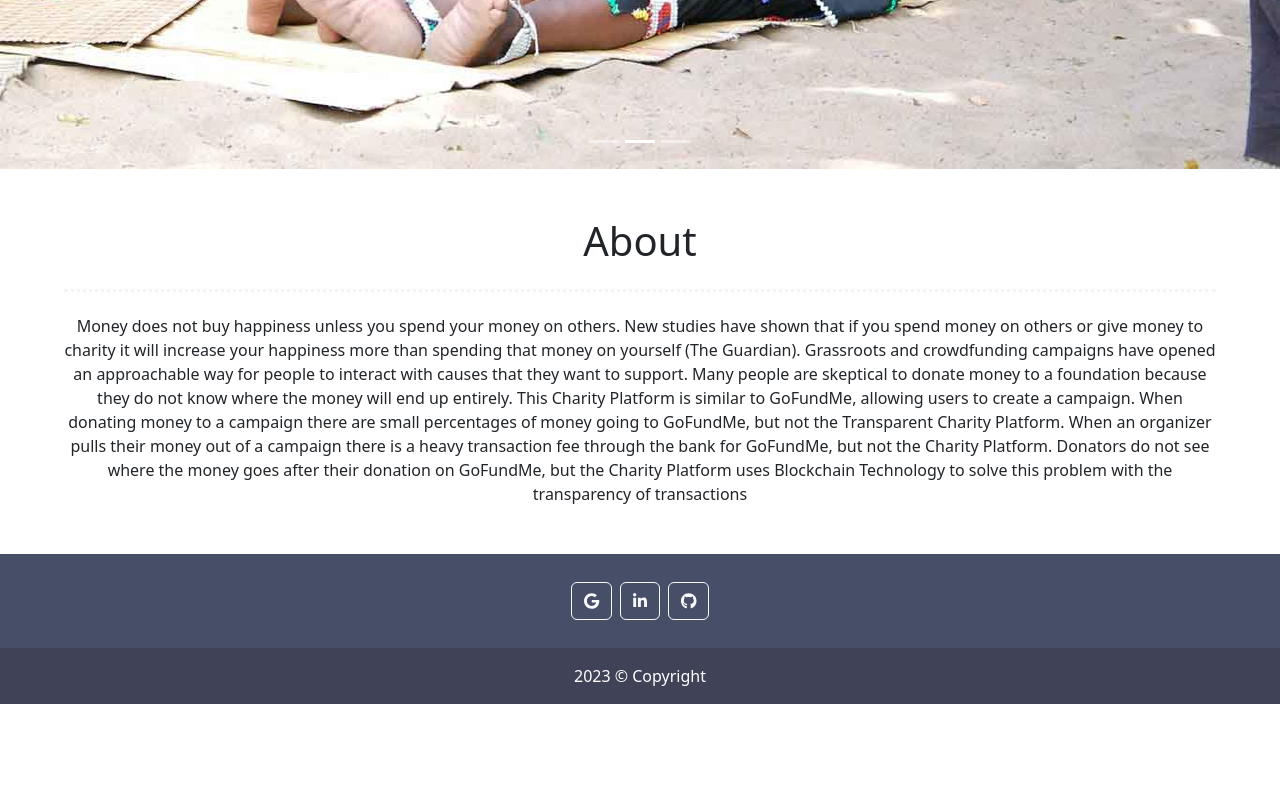
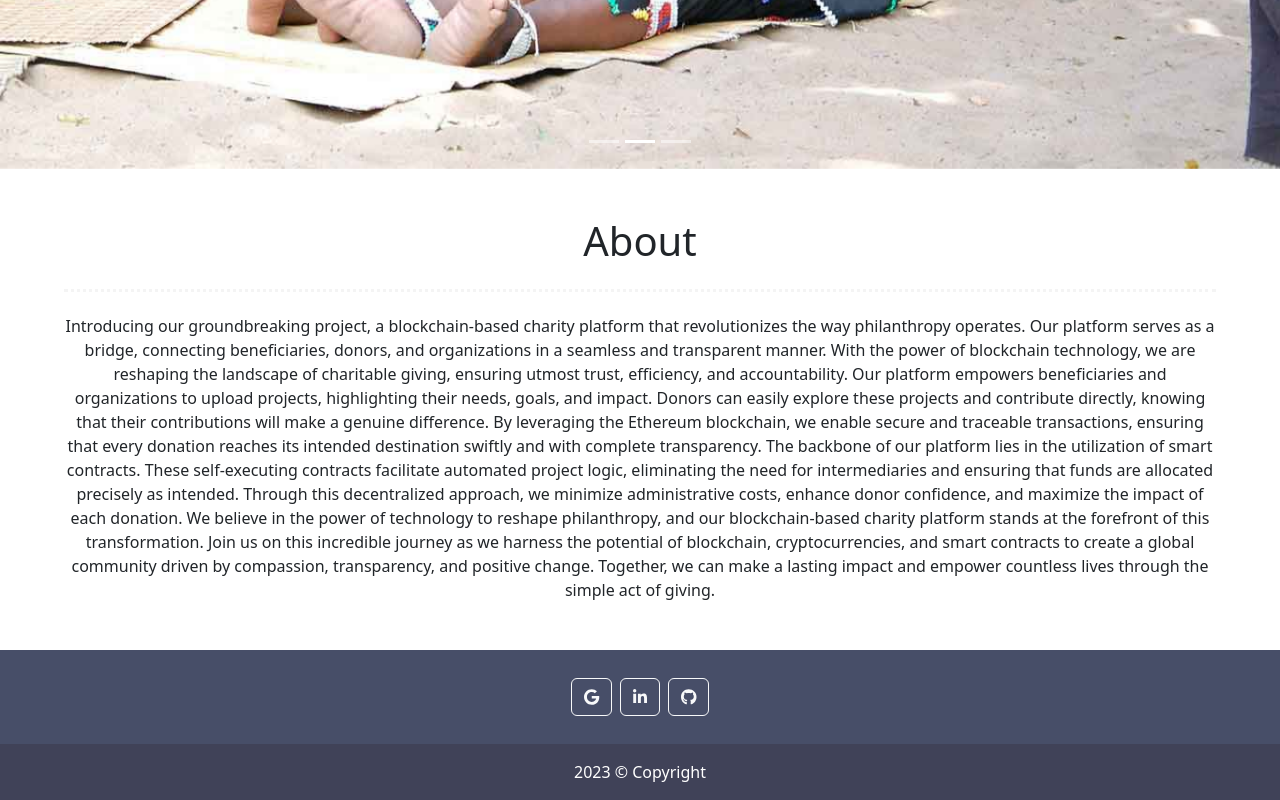
Before and after one commit to MuhammadMansoorAhmed/FYP-Project, a React (Create React App) app: page / in a window 1280 px wide. Shown: the part 687-1487 px from the top of the page. Before the commit the page ends 1391 px from the top, so only its background shows below. Built offline with nearby package versions, Linux system fonts and the light colour scheme.

Commit message:
Finalize Commit Befire Defence

```diff
--- a/src/Components/About.jsx
+++ b/src/Components/About.jsx
@@ -8,24 +8,15 @@ const About = () => {
         <h1>About</h1>
         <hr className="hori-rule" />
         <div >
-        <p className="About-para mb-5">
-          Money does not buy happiness unless you spend your money on others.
-          New studies have shown that if you spend money on others or give money
-          to charity it will increase your happiness more than spending that
-          money on yourself (The Guardian). Grassroots and crowdfunding
-          campaigns have opened an approachable way for people to interact with
-          causes that they want to support. Many people are skeptical to donate
-          money to a foundation because they do not know where the money will
-          end up entirely. This Charity Platform is similar to GoFundMe,
-          allowing users to create a campaign. When donating money to a campaign
-          there are small percentages of money going to GoFundMe, but not the
-          Transparent Charity Platform. When an organizer pulls their money out
-          of a campaign there is a heavy transaction fee through the bank for
-          GoFundMe, but not the Charity Platform. Donators do not see where the
-          money goes after their donation on GoFundMe, but the Charity Platform
-          uses Blockchain Technology to solve this problem with the transparency
-          of transactions
-        </p>
+          <p className="About-para mb-5">
+            Introducing our groundbreaking project, a blockchain-based charity platform that revolutionizes the way philanthropy operates. Our platform serves as a bridge, connecting beneficiaries, donors, and organizations in a seamless and transparent manner. With the power of blockchain technology, we are reshaping the landscape of charitable giving, ensuring utmost trust, efficiency, and accountability.
+
+            Our platform empowers beneficiaries and organizations to upload projects, highlighting their needs, goals, and impact. Donors can easily explore these projects and contribute directly, knowing that their contributions will make a genuine difference. By leveraging the Ethereum blockchain, we enable secure and traceable transactions, ensuring that every donation reaches its intended destination swiftly and with complete transparency.
+
+            The backbone of our platform lies in the utilization of smart contracts. These self-executing contracts facilitate automated project logic, eliminating the need for intermediaries and ensuring that funds are allocated precisely as intended. Through this decentralized approach, we minimize administrative costs, enhance donor confidence, and maximize the impact of each donation.
+
+            We believe in the power of technology to reshape philanthropy, and our blockchain-based charity platform stands at the forefront of this transformation. Join us on this incredible journey as we harness the potential of blockchain, cryptocurrencies, and smart contracts to create a global community driven by compassion, transparency, and positive change. Together, we can make a lasting impact and empower countless lives through the simple act of giving.
+          </p>
         </div>
       </div>
     </>
--- a/src/Components/ListProjects.jsx
+++ b/src/Components/ListProjects.jsx
@@ -41,7 +41,7 @@ const ListProjects = ({ state }) => {
     // eslint-disable-next-line react-hooks/exhaustive-deps
   }, [charityContract, userType]);
 
-  useEffect(() => { });
+
 
   //check User
   const checkUserType = async () => {
@@ -89,8 +89,8 @@ const ListProjects = ({ state }) => {
       const transfer = await charityContract.donate(idx, {
         value: val
       });
-      const receipt = await transfer.wait();
-      console.log("Transaction completed:", receipt.transactionHash);
+      await transfer.wait();
+      // console.log("Transaction completed:", receipt.transactionHash);
     } catch (error) {
       if (error.code === "CANCELLED") {
         console.log("Transaction cancelled by user");
@@ -98,6 +98,7 @@ const ListProjects = ({ state }) => {
         console.log("Transaction failed:", error.message);
       }
     }
+    window.location.reload();
   };
   //handling Donation
   const handleDonation = async (idx) => {
@@ -130,14 +131,6 @@ const ListProjects = ({ state }) => {
         console.log("Transaction failed:", error.message);
       }
     }
-
-    // const transaction = {
-    //   to: projects[projectID].userType,
-    //   value: value,
-    // };
-    // await signer.sendTransaction(transaction);
-
-    transferDonation(projectID, value);
   };
 
   const handleSearch = (event) => {
@@ -251,7 +244,7 @@ const ListProjects = ({ state }) => {
               </Card.Body>
             </Card>
           </Col>)
-        )) : (Array.from({ length: filteredProjects.length }).map((_, id) =>(
+        )) : (Array.from({ length: filteredProjects.length }).map((_, id) => (
           <Col key={filteredProjects[id].id}>
             <Card>
               <Card.Header className="text-center fw-bold">
@@ -339,7 +332,6 @@ const ListProjects = ({ state }) => {
             </Card>
           </Col>)
         ))
-
         }
       </Row>
     </div>
--- a/src/Components/NavBar.jsx
+++ b/src/Components/NavBar.jsx
@@ -53,7 +53,7 @@ const NavBar = ({ state }) => {
               </Nav.Link>
               {isUserLogin ? (
                 <Nav.Link className="text-white" href="#" onClick={logOutCall}>
-                  LogOut
+                  Logout
                 </Nav.Link>
               ) : (
                 <>
--- a/src/Components/Projects.jsx
+++ b/src/Components/Projects.jsx
@@ -1,17 +1,82 @@
-import React, { useState } from "react";
+import React, { useState, useEffect } from "react";
 import { Button, Modal } from "react-bootstrap";
 import "./Projectform.css";
 import Projectform from "./Projectform";
 
 const Projects = ({ state }) => {
+  const { authContract } = state;
   const [showFrom, setShowForm] = useState(false);
 
   const handleCloseForm = () => setShowForm(false);
   const handleShowForm = () => setShowForm(true);
 
+  const [userType, setUserType] = useState(null);
+
+  useEffect(() => {
+    const getUserType = async () => {
+      if (authContract) {
+        const type = await checkUserType();
+        setUserType(type);
+      }
+    };
+    getUserType();
+    // eslint-disable-next-line react-hooks/exhaustive-deps
+  }, [authContract]);
+
+  //check User
+  const checkUserType = async () => {
+    const logUser = await authContract.user(authContract.signer.getAddress());
+    const userType = logUser.userType;
+    // console.log(logUser.addr, logUser.userType, logUser.isUserLoggedIn);
+    return userType;
+  };
+
   return (
     <>
-      <section className="text-center mt-3">
+      {userType === 2?(
+        <>
+          <hr className="horiz" />
+          <Modal show={showFrom} onHide={handleCloseForm}>
+            <Modal.Header closeButton>
+              <Modal.Title>Project Form</Modal.Title>
+            </Modal.Header>
+            <Modal.Body>
+              <Projectform state={state} />
+            </Modal.Body>
+            <Modal.Footer>
+              <Button variant="secondary" onClick={handleCloseForm}>
+                Close
+              </Button>
+            </Modal.Footer>
+          </Modal>
+        </>):(
+      <><section className="text-center mt-3">
+
+        <Button
+          className="btn center-block "
+          type="button"
+          variant="primary"
+          onClick={handleShowForm}
+        >
+          Add Project
+        </Button>
+      </section>
+        <hr className="horiz" />
+        <Modal show={showFrom} onHide={handleCloseForm}>
+          <Modal.Header closeButton>
+            <Modal.Title>Project Form</Modal.Title>
+          </Modal.Header>
+          <Modal.Body>
+            <Projectform state={state} />
+          </Modal.Body>
+          <Modal.Footer>
+            <Button variant="secondary" onClick={handleCloseForm}>
+              Close
+            </Button>
+          </Modal.Footer>
+        </Modal></>)}
+      {/* <section className="text-center mt-3">
+
         <Button
           className="btn center-block "
           type="button"
@@ -34,7 +99,7 @@ const Projects = ({ state }) => {
             Close
           </Button>
         </Modal.Footer>
-      </Modal>
+      </Modal> */}
     </>
   );
 };
--- a/src/Components/SignUpForm.jsx
+++ b/src/Components/SignUpForm.jsx
@@ -188,7 +188,7 @@ const SignUpForm = ({ state }) => {
 
                 <Form.Control
                   type="text"
-                  placeholder="Mansoor"
+                  placeholder="Your Name"
                   autoComplete="off"
                   name="Name"
                   onChange={(e) => {
```
Lines whose indentation alone changed are shown as unchanged.
